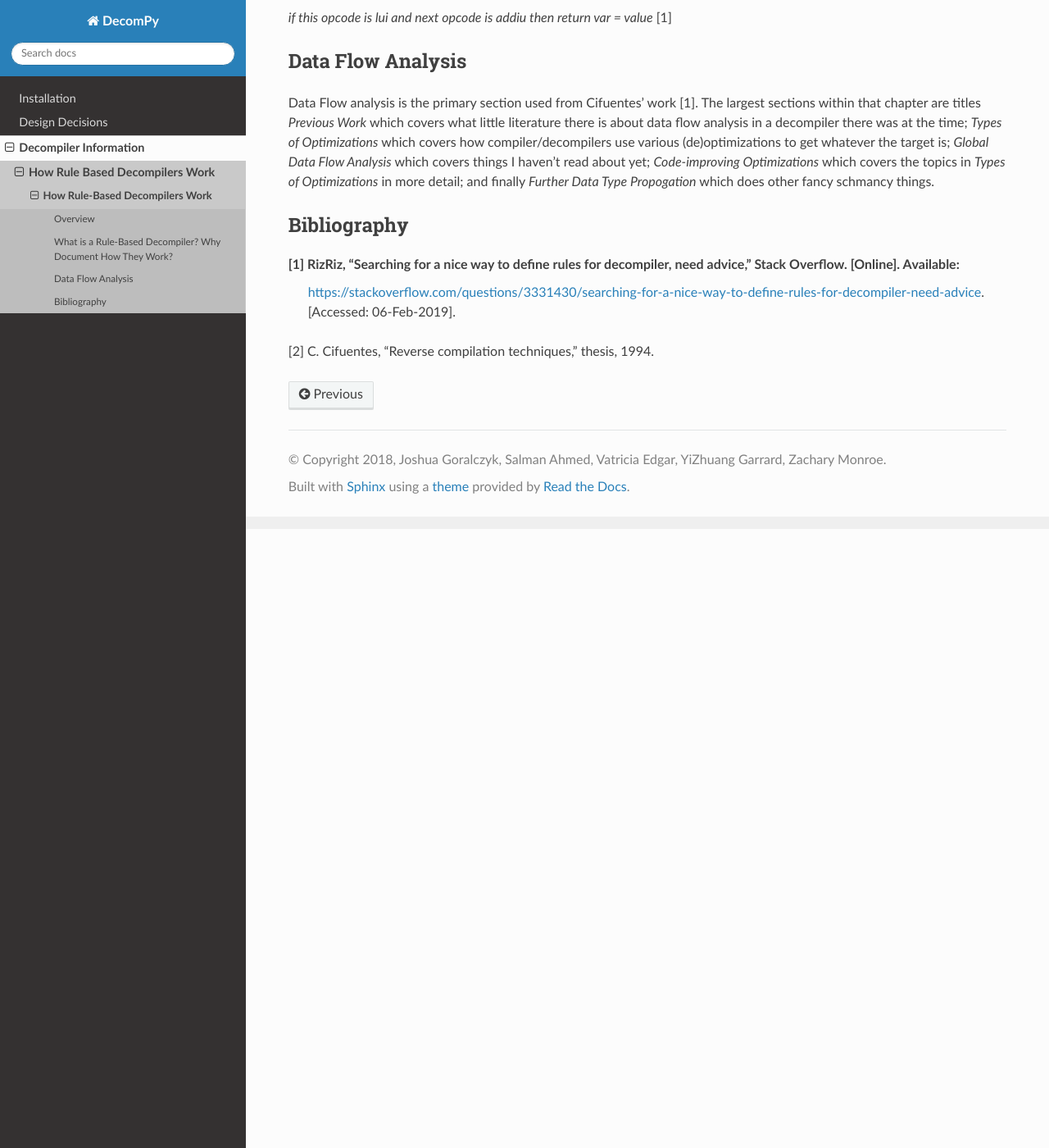
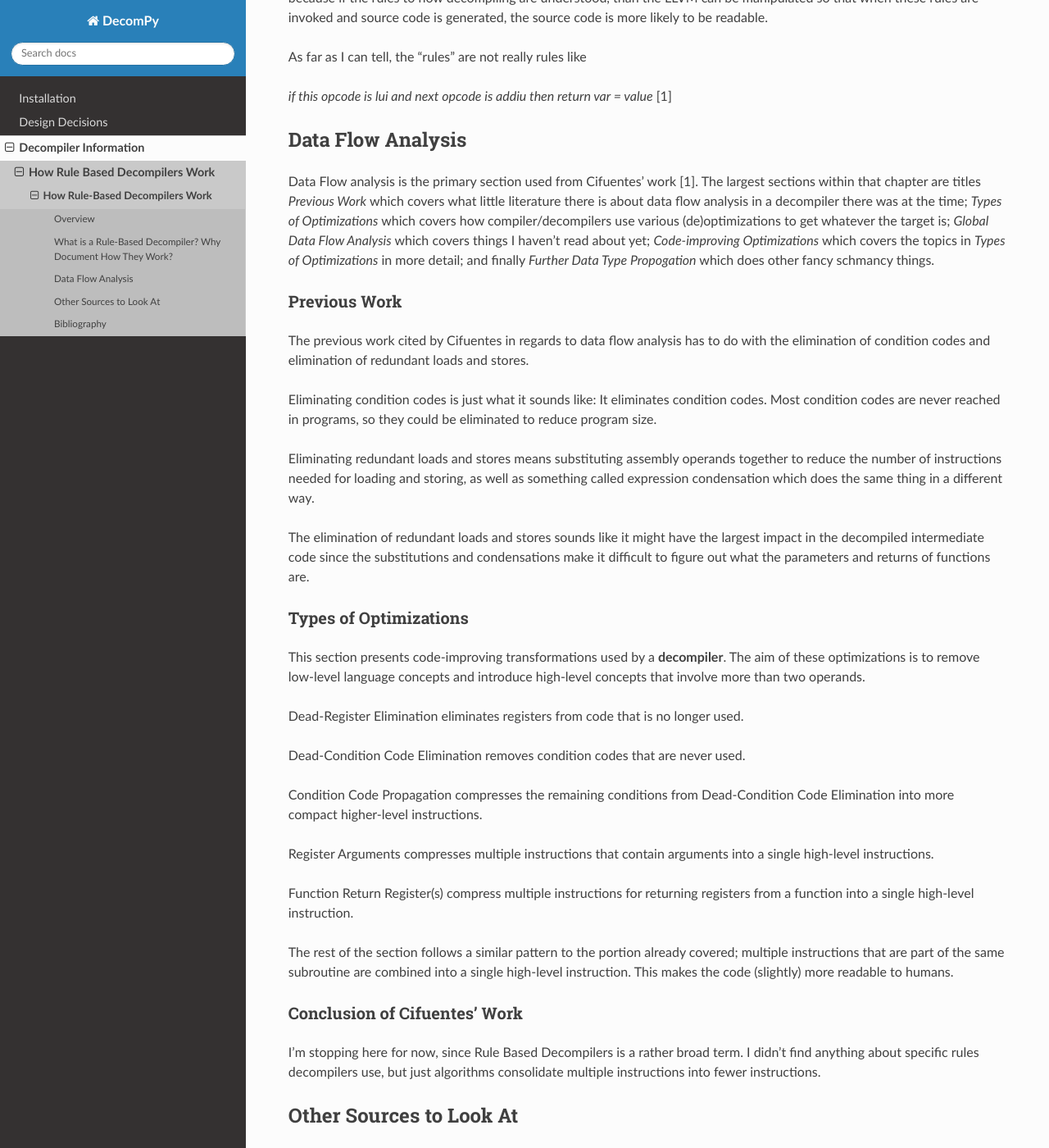
Before and after one commit to DecomPy/DecomPy, a Sphinx documentation site: the page built from docs/source/Documentation/4_DecompilerInformation/1_HowRuleBasedDecompilersWork/1_RuleBasedDecompilers.rst, in a window 1280 px wide and 1400 px high, scrolled down 755 px. Shown: the whole window at 82% size. Built offline with Sphinx 7.4.7 and the Read the Docs theme 2.0.0, drawn with Linux system fonts in a browser that asks for light colours; formulas are drawn with MathJax 3; some of the changed text lies outside the part shown.

Commit message:
More words and future words to look at

```diff
--- a/docs/source/Documentation/4_DecompilerInformation/1_HowRuleBasedDecompilersWork/1_RuleBasedDecompilers.rst
+++ b/docs/source/Documentation/4_DecompilerInformation/1_HowRuleBasedDecompilersWork/1_RuleBasedDecompilers.rst
@@ -34,11 +34,59 @@ whatever the target is; `Global Data Flow Analysis` which covers things I haven'
 Optimizations` which covers the topics in `Types of Optimizations` in more detail; and finally `Further Data Type
 Propogation` which does other fancy schmancy things.
 
+Previous Work
+-------------
+The previous work cited by Cifuentes in regards to data flow analysis has to do with the elimination of condition codes
+and elimination of redundant loads and stores.
 
+Eliminating condition codes is just what it sounds like: It eliminates
+condition codes. Most condition codes are never reached in programs, so they could be eliminated to reduce program
+size.
+
+Eliminating redundant loads and stores means substituting assembly operands together to reduce the number of
+instructions needed for loading and storing, as well as something called expression condensation which does the same
+thing in a different way.
+
+The elimination of redundant loads and stores sounds like it might have the largest impact in the decompiled
+intermediate code since the substitutions and condensations make it difficult to figure out what the parameters and
+returns of functions are.
+
+Types of Optimizations
+----------------------
+This section presents code-improving transformations used by a **decompiler**. The aim of these optimizations is to
+remove low-level language concepts and introduce high-level concepts that involve more than two operands.
+
+Dead-Register Elimination eliminates registers from code that is no longer used.
+
+Dead-Condition Code Elimination removes condition codes that are never used.
+
+Condition Code Propagation compresses the remaining conditions from Dead-Condition Code Elimination into more
+compact higher-level instructions.
+
+Register Arguments compresses multiple instructions that contain arguments into a single high-level instructions.
+
+Function Return Register(s) compress multiple instructions for returning registers from a function into a single
+high-level instruction.
+
+The rest of the section follows a similar pattern to the portion already covered; multiple instructions that are
+part of the same subroutine are combined into a single high-level instruction. This makes the code (slightly) more
+readable to humans.
+
+Conclusion of Cifuentes' Work
+-----------------------------
+I'm stopping here for now, since Rule Based Decompilers is a rather broad term. I didn't find anything about specific
+rules decompilers use, but just algorithms consolidate multiple instructions into fewer instructions.
+
+Other Sources to Look At
+========================
+- 6.4, page 135 of [1]
+- 6.5, page 141 of [1]
+- 6-6, page 144 of [1]
 
 Bibliography
 ============
-[1] RizRiz, “Searching for a nice way to define rules for decompiler, need advice,” Stack Overflow. [Online]. Available:
+[1] RizRiz, "Searching for a nice way to define rules for decompiler, need advice," Stack Overflow. [Online]. Available:
         https://stackoverflow.com/questions/3331430/searching-for-a-nice-way-to-define-rules-for-decompiler-need-advice.
         [Accessed: 06-Feb-2019].
+
 [2] C. Cifuentes, “Reverse compilation techniques,” thesis, 1994.
```
